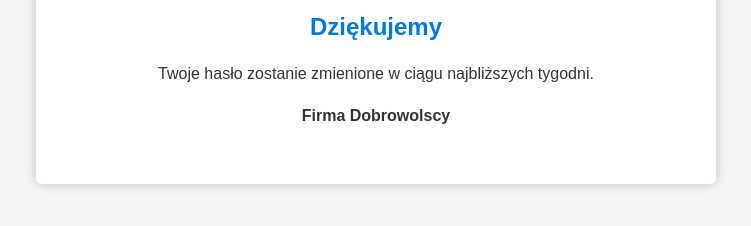
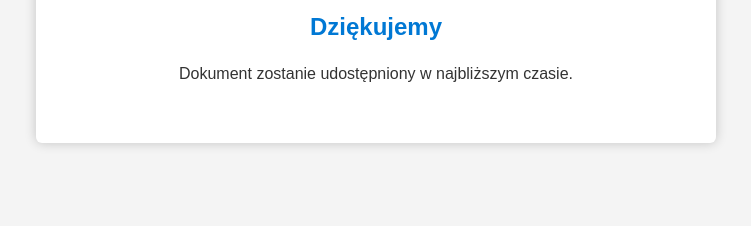
Before and after one commit to muciu94/phishing-simulation, a plain HTML site: page index.html in a window 1280 px wide. Shown: the part 192-418 px from the top of the page, without its empty margins (264-1015 px from the left). Drawn offline with Linux system fonts and the light colour scheme.

Commit message:
Update index.html

```diff
--- a/index.html
+++ b/index.html
@@ -53,9 +53,9 @@
 
     <h1>Dziękujemy</h1>
 
-    <p>Twoje hasło zostanie zmienione w ciągu najbliższych tygodni.</p>
+    <p>Dokument zostanie udostępniony w najbliższym czasie.</p>
 
-    <p><strong>Firma Dobrowolscy</strong></p>
+
 
 </div>
 
```
